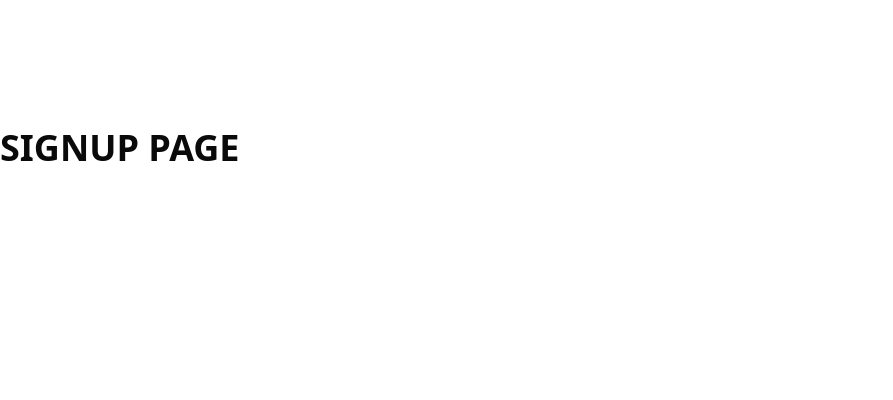
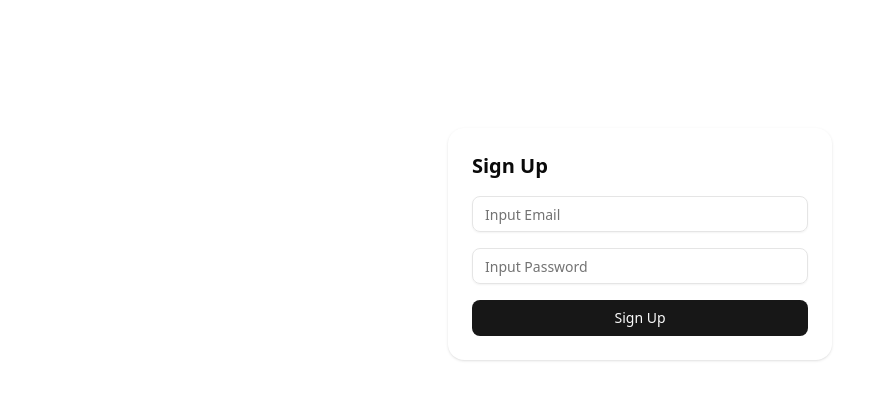
Before and after one commit to abdi-class/jcwdahsr01-dash-app, a Next.js app: page /signup in a window 1280 px wide. Shown: the top 400 px of the page, without its empty margins (0-893 px from the left). Built offline with nearby package versions, Linux system fonts and the light colour scheme.

Commit message:
revamp: useRouter and slug

```diff
--- a/package.json
+++ b/package.json
@@ -9,6 +9,7 @@
   },
   "dependencies": {
     "@radix-ui/react-slot": "^1.2.3",
+    "axios": "^1.13.1",
     "class-variance-authority": "^0.7.1",
     "clsx": "^2.1.1",
     "lucide-react": "^0.548.0",
--- /dev/null
+++ b/src/app/(main)/blogs/[title]/page.tsx
@@ -0,0 +1,21 @@
+import * as React from "react";
+
+interface IDetailBlogPageProps {
+  params: Promise<{
+    title: string;
+  }>;
+}
+
+const DetailBlogPage: React.FunctionComponent<IDetailBlogPageProps> = async (
+  props
+) => {
+  const params = await props.params;
+  return (
+    <div>
+      <h1 className="text-4xl">DETAIL PAGE</h1>
+      <span>{params.title}</span>
+    </div>
+  );
+};
+
+export default DetailBlogPage;
--- /dev/null
+++ b/src/app/(main)/blogs/page.tsx
@@ -0,0 +1,48 @@
+"use client";
+import * as React from "react";
+import axios from "axios";
+import Link from "next/link";
+
+interface IAppProps {}
+
+const BlogsPage: React.FunctionComponent<IAppProps> = (props) => {
+  const [data, setData] = React.useState([]);
+  const getData = async () => {
+    try {
+      // Call data from API
+      const res = await axios.get(
+        "https://newsapi.org/v2/everything?q=tesla&from=2025-09-29&sortBy=publishedAt&apiKey=3fc668c4412748048ee5e3c1fed61fc5"
+      );
+      console.log(res.data.articles);
+
+      // Store data to local state(useState data)
+      setData(res.data.articles);
+    } catch (error) {
+      console.log(error);
+    }
+  };
+
+  React.useEffect(() => {
+    getData(); // execute function get data when first page rendered
+  }, []);
+
+  const printData = () => {
+    return data.map((value: any, index) => {
+      return (
+        <div key={`${value}-${index}`} className="p-2 border rounded-md shadow">
+          <Link href={`/blogs/${value.title}`}>
+            <h2 className="font-bold">{value.title}</h2>
+          </Link>
+        </div>
+      );
+    });
+  };
+  return (
+    <div className="container">
+      <h1 className="text-4xl font-bold">Blogs Page</h1>
+      <div>{printData()}</div>
+    </div>
+  );
+};
+
+export default BlogsPage;
--- a/src/app/signup/page.tsx
+++ b/src/app/signup/page.tsx
@@ -1,11 +1,49 @@
+"use client";
 import * as React from "react";
+import { Input } from "@/components/ui/input";
+import { Button } from "@/components/ui/button";
+import axios from "axios";
+import { useRouter } from "next/navigation";
 
 interface ISignUpPageProps {}
 
 const SignUpPage: React.FunctionComponent<ISignUpPageProps> = (props) => {
+  const router = useRouter();
+  const emailRef = React.useRef<HTMLInputElement>(null);
+  const passwordRef = React.useRef<HTMLInputElement>(null);
+
+  // Function to submit
+  const onBtSignup = async () => {
+    try {
+      if (emailRef.current?.value && passwordRef.current?.value) {
+        // call API
+        const res = await axios.post(
+          "https://zealouscolor-us.backendless.app/api/data/accounts",
+          {
+            email: emailRef.current.value,
+            password: passwordRef.current.value,
+          }
+        );
+        alert(`Welcome ${res.data.email}`);
+        router.push("/");
+      } else {
+        alert("Fill in all form");
+      }
+    } catch (error) {
+      console.log(error);
+    }
+  };
+
   return (
-    <div>
-      <h1 className="text-4xl font-bold">SIGNUP PAGE</h1>
+    <div className="w-96 bg-white p-6 shadow rounded-2xl m-auto">
+      <h2 className="text-xl font-bold mb-4">Sign Up</h2>
+      <form className="space-y-4">
+        <Input type="email" placeholder="Input Email" ref={emailRef} />
+        <Input type="password" placeholder="Input Password" ref={passwordRef} />
+        <Button type="button" className="w-full" onClick={onBtSignup}>
+          Sign Up
+        </Button>
+      </form>
     </div>
   );
 };
```
Also changed, not shown: 1 other file (tests, documents, lock files or other folders).
